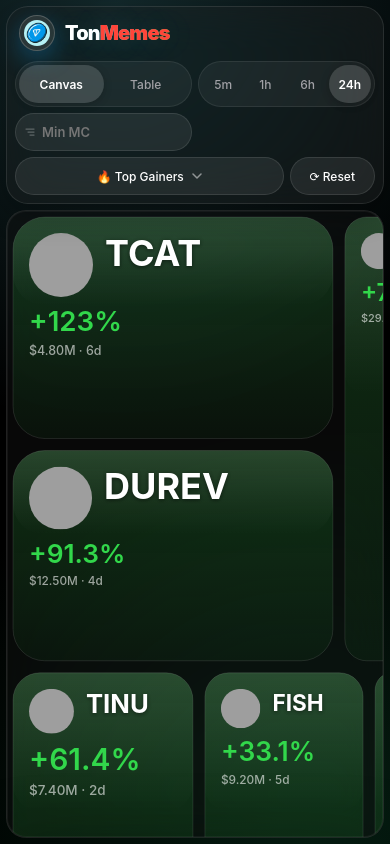
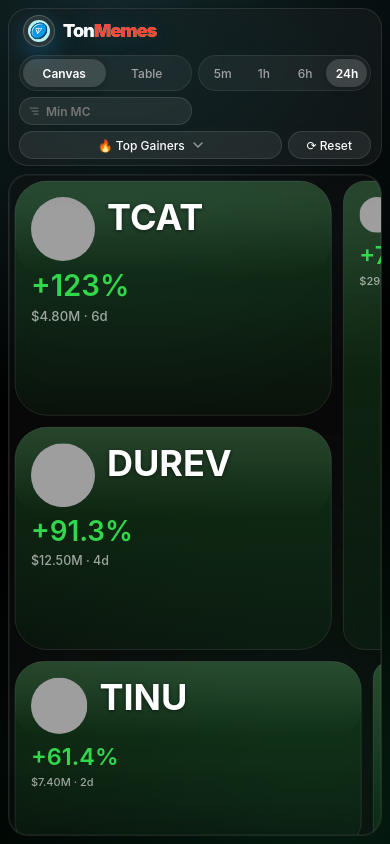
Before and after one commit to pitbj/sdssfsd, a website built with Vite: page index.html in a window 390 px wide. Built offline with nearby package versions, Linux system fonts and the light colour scheme; no server answers; files whose address does not match are found by name.

Commit message:
Mobile: compact topbar, horizontal scroll controls, maximize table scroll area

```diff
--- a/src/styles.css
+++ b/src/styles.css
@@ -32,6 +32,7 @@ button, select, input { font: inherit; }
   box-shadow: 0 8px 32px rgba(0, 0, 0, 0.3);
   backdrop-filter: blur(24px) saturate(1.8);
   -webkit-backdrop-filter: blur(24px) saturate(1.8);
+  flex-shrink: 0;
 }
 .brand { display: flex; align-items: center; gap: 12px; min-width: 190px; }
 .sigil {
@@ -790,4 +791,31 @@ td.tbl-token {
   .tbl-sym { font-size: 12px; }
   .tbl-chg { width: auto; min-width: 52px; font-size: 11px; }
   .tbl-mc { font-size: 11px; width: auto; min-width: 60px; }
+
+  /* Compact topbar on mobile so table gets max scroll space */
+  .topbar {
+    margin: 8px;
+    padding: 6px 10px;
+    gap: 8px;
+    border-radius: 20px;
+    flex-wrap: wrap;
+  }
+  .brand { min-width: unset; gap: 8px; }
+  .sigil { width: 32px; height: 32px; }
+  h1 { font-size: 18px; }
+  .controls {
+    gap: 6px;
+    width: 100%;
+    overflow-x: auto;
+    flex-wrap: nowrap;
+    -webkit-overflow-scrolling: touch;
+    scrollbar-width: none;
+  }
+  .controls::-webkit-scrollbar { display: none; }
+  .seg button { padding: 0 10px; font-size: 12px; min-height: 28px; }
+  .field { min-height: 28px; padding: 0 8px; }
+  .field input { width: 56px; font-size: 12px; }
+  .ghost { padding: 0 10px; font-size: 12px; min-height: 28px; }
+  .dropdown-toggle { font-size: 12px; min-height: 28px; padding: 0 10px; }
+  .stage { margin: 0 8px 8px; border-radius: 20px; }
 }
```
